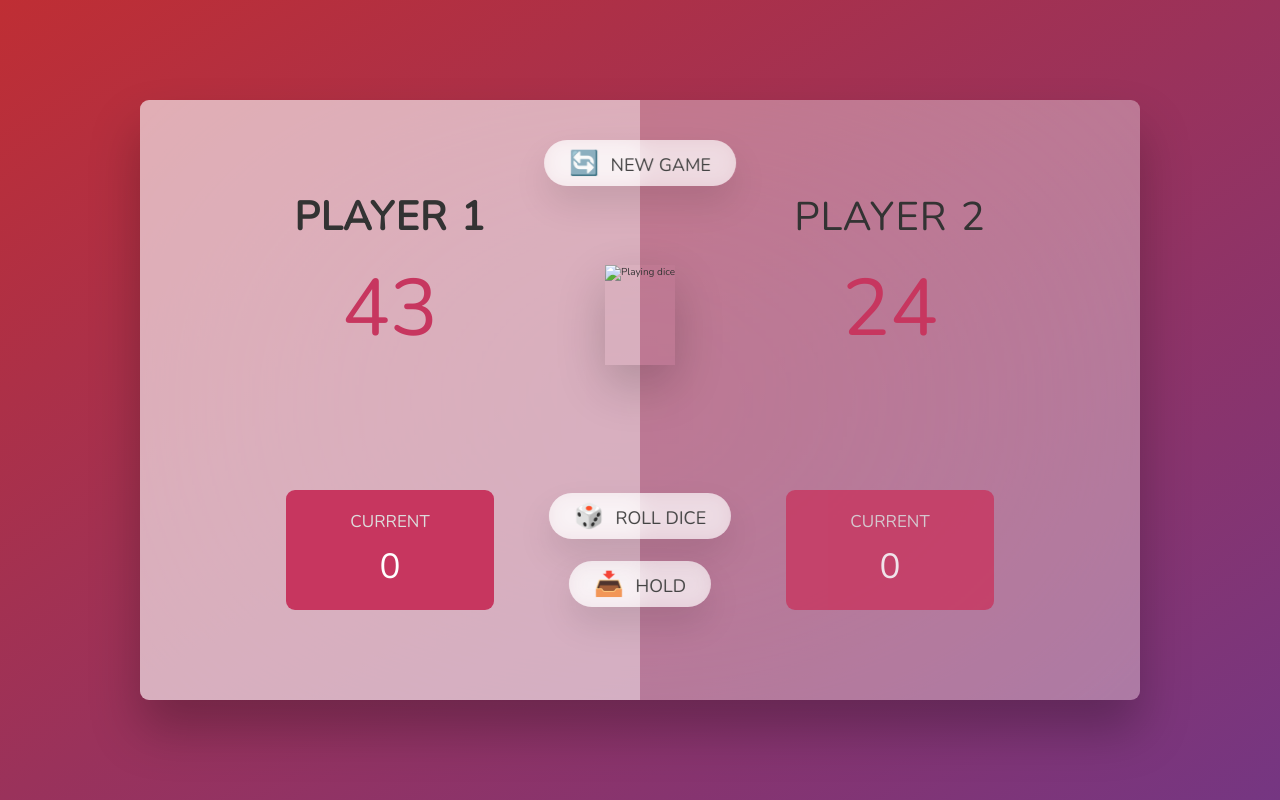
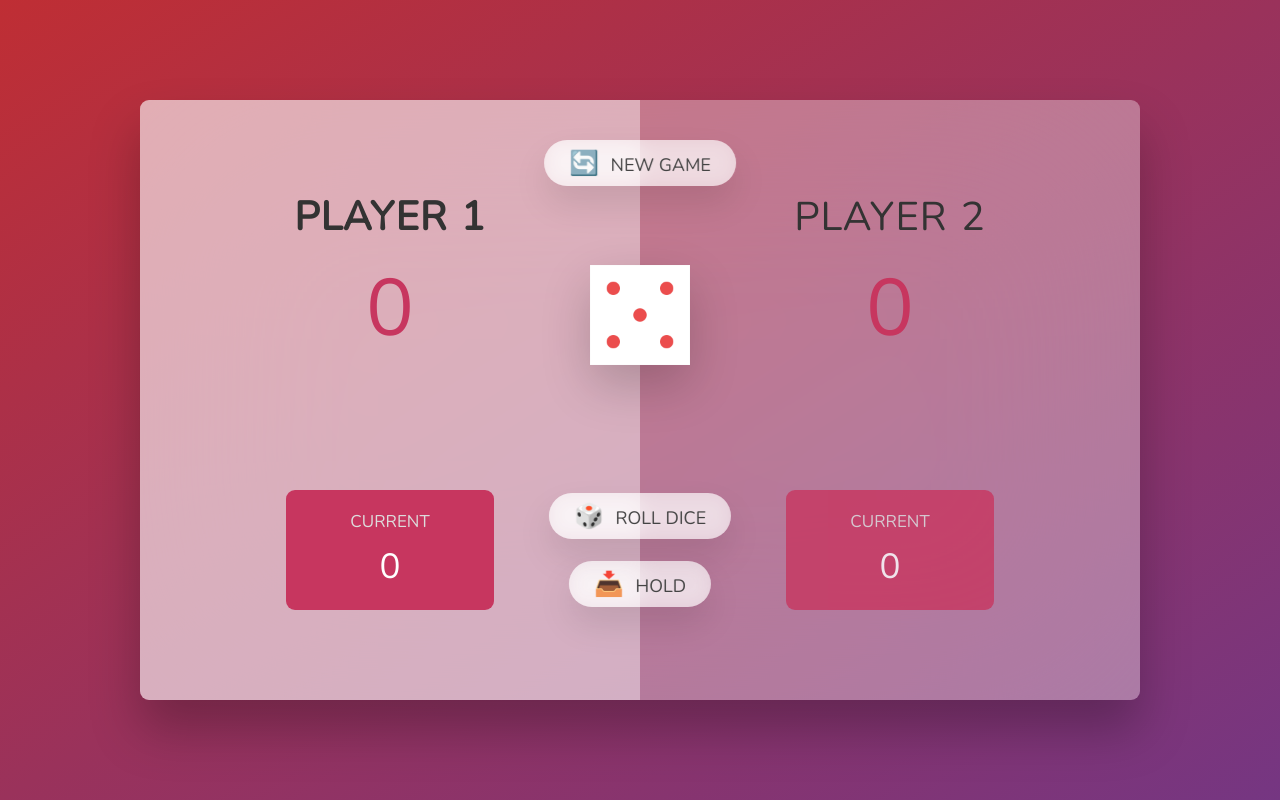
Before and after one commit to MrBhuyan06/JavaScript-Mini-Project, a plain HTML site: page 03-Pig Game/index.html in a window 1280 px wide. Drawn offline with nearby package versions, Linux system fonts and the light colour scheme.

Commit message:
Added init start Code

```diff
--- a/03-Pig Game/index.html
+++ b/03-Pig Game/index.html
@@ -26,11 +26,11 @@
         </div>
       </section>
 
-      <img src="./Assests/" alt="Playing dice" class="dice" />
+      <img src="dice-5.png" alt="Playing dice" class="dice" />
       <button class="btn btn--new">🔄 New game</button>
       <button class="btn btn--roll">🎲 Roll dice</button>
       <button class="btn btn--hold">📥 Hold</button>
     </main>
-    <script src="./script.js"></script>
+    <script src="script.js"></script>
   </body>
 </html>
--- a/03-Pig Game/script.js
+++ b/03-Pig Game/script.js
@@ -1 +1,9 @@
 'use strict';
+
+//Selecting Elements
+const score0El = document.getElementById('score--0');
+const score1El = document.getElementById('score--1');
+console.log(score0El.textContent);
+console.log(score1El.textContent);
+score0El.textContent = 0;
+score1El.textContent = 0;
--- a/03-Pig Game/style.css
+++ b/03-Pig Game/style.css
@@ -28,7 +28,7 @@ main {
   width: 100rem;
   height: 60rem;
   background-color: rgba(255, 255, 255, 0.35);
-  backdrop-filter: blur(200px);
+  backdrop-filter: blur(100px);
   filter: blur();
   box-shadow: 0 3rem 5rem rgba(0, 0, 0, 0.25);
   border-radius: 9px;
```
Also changed, not shown: 03-Pig Game/Assests/dice-2.png (deleted), 03-Pig Game/Assests/dice-3.png (deleted), 03-Pig Game/Assests/dice-4.png (deleted), 03-Pig Game/Assests/dice-5.png (deleted), 03-Pig Game/Assests/dice-6.png (deleted).
